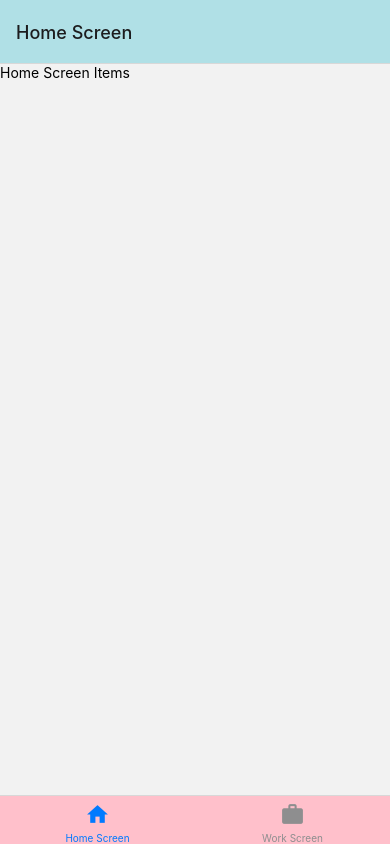
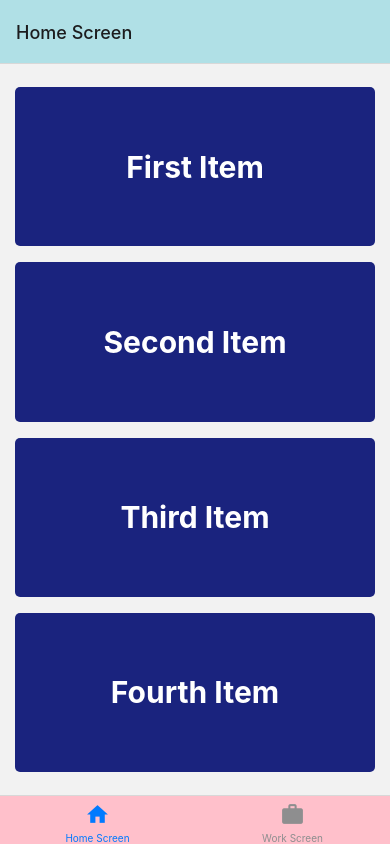
Before and after one commit to niteshsaxena03/temp, a React Native app: screen /HomeScreenItems in a window 390 px wide. Built offline with nearby package versions, Linux system fonts and the light colour scheme.

Commit message:
Creating a custom component for home screen item and using it

```diff
--- a/App.js
+++ b/App.js
@@ -53,7 +53,7 @@ export default function App() {
     <NavigationContainer>
       <Tab.Navigator
         screenOptions={{
-          tabBarStyle: { backgroundColor: "#FFC0CB" }, // Yellow color
+          tabBarStyle: { backgroundColor: "#FFC0CB" },
         }}
       >
         <Tab.Screen
--- /dev/null
+++ b/components/HomeScreenItem.js
@@ -0,0 +1,28 @@
+import { Text, View, StyleSheet } from "react-native";
+
+function HomeScreenItem({children}) {
+  return (
+    <View style={styles.itemContainer}>
+      <Text style={styles.textContainer}>{children}</Text>
+    </View>
+  );
+}
+
+const styles = StyleSheet.create({
+  itemContainer: {
+    flex: 1,
+    backgroundColor: "#1a237e",
+    borderRadius: 5,
+    marginVertical: 8,
+    paddingHorizontal: 16,
+    justifyContent: "center",
+    alignItems: "center",
+  },
+  textContainer: {
+    color: "white",
+    fontSize: 30,
+    fontWeight: "bold",
+  },
+});
+
+export default HomeScreenItem;
--- a/screens/HomeScreenItems.js
+++ b/screens/HomeScreenItems.js
@@ -1,10 +1,21 @@
-import { Text, View } from "react-native";
+import { Text, View ,StyleSheet} from "react-native";
+import HomeScreenItem from "../components/HomeScreenItem";
 
 function HomeScreenItems(){
     return (
-        <View>
-            <Text>Home Screen Items</Text>
+        <View style={styles.outerContainer}>
+          <HomeScreenItem>First Item</HomeScreenItem>
+          <HomeScreenItem>Second Item</HomeScreenItem>
+          <HomeScreenItem>Third Item</HomeScreenItem>
+          <HomeScreenItem>Fourth Item</HomeScreenItem>
         </View>
     )
 }
 export default HomeScreenItems;
+
+const styles=StyleSheet.create({
+    outerContainer:{
+        flex:1,
+        padding:15,
+    }
+})
```
